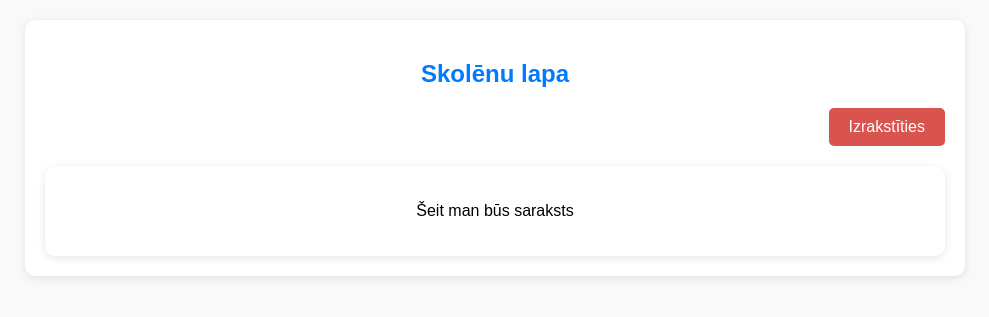
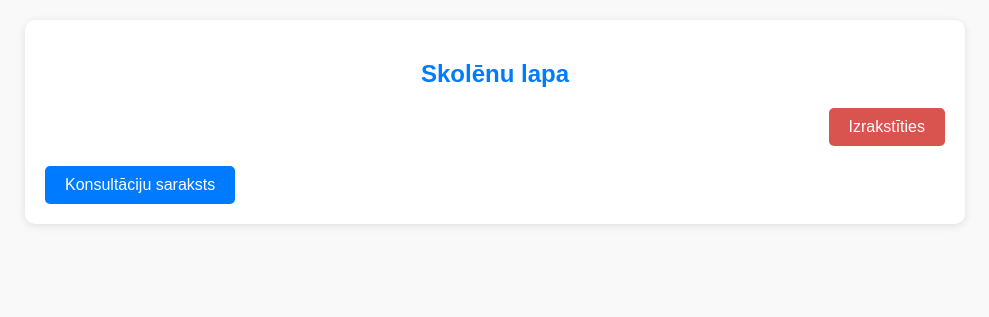
Before and after one commit to Vikusjik/kvalifikacijasDarbs, a Laravel app: template resources/views/students/dashboard.blade.php in a window 1280 px wide. Shown: the part 58-375 px from the top of the page, without its empty margins (145-1134 px from the left). Run offline with Laravel 12, Linux system fonts and the light colour scheme; the template is opened without the code that fills it, so the values that code supplies are empty; some libraries are stand-ins or nearby versions.

Commit message:
skolenam ir pieejams konsultaciju saraksts

```diff
--- a/app/Http/Controllers/StudentController.php
+++ b/app/Http/Controllers/StudentController.php
@@ -10,7 +10,7 @@ class StudentController extends Controller
 {
     $consultations = Consultation::with('students')->get(); // Atgriež konsultācijas ar studentiem
 
-    return view('consultations.index', compact('consultations'));
+    return view('students.index', compact('students'));
 }
 
 }
--- a/resources/views/students/dashboard.blade.php
+++ b/resources/views/students/dashboard.blade.php
@@ -70,6 +70,25 @@
             box-shadow: 0 2px 8px rgba(0, 0, 0, 0.1);
             text-align: center;
         }
+
+        .button-container {
+            margin-top: 20px;
+        }
+
+        .button-container a {
+            text-decoration: none;
+            background-color: #007bff;
+            color: white;
+            padding: 10px 20px;
+            border-radius: 5px;
+            font-size: 16px;
+            transition: background-color 0.3s;
+            display: inline-block;
+        }
+
+        .button-container a:hover {
+            background-color: #0056b3;
+        }
     </style>
 </head>
 <body>
@@ -90,9 +109,12 @@
             <input type="submit" value="Izrakstīties">
         </form>
 
-        <!-- Content Box -->
-        <div class="content-box">
-            <p>Šeit man būs saraksts</p>
+
+
+            <!-- Konsultāciju saraksta poga -->
+            <div class="button-container">
+                <a href="{{ route('consultations.index') }}">Konsultāciju saraksts</a>
+            </div>
         </div>
     </div>
 </body>
--- /dev/null
+++ b/resources/views/students/index.blade.php
@@ -0,0 +1,3 @@
+<div>
+    <!-- It is not the man who has too little, but the man who craves more, that is poor. - Seneca -->
+</div>
```
